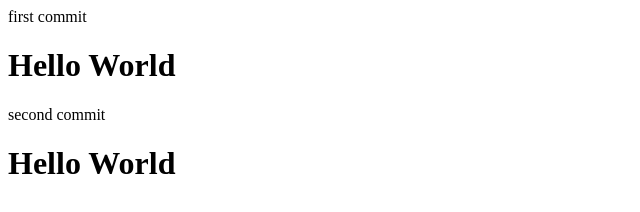
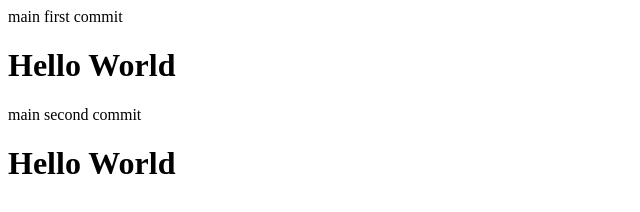
Before and after one commit to jzunoi/HelloWorld1, a plain HTML site: page index.html in a window 1280 px wide. Shown: the full height of the page, 0-640 px from the left. Drawn offline with Linux system fonts and the light colour scheme.

Commit message:
first commit

```diff
--- a/index.html
+++ b/index.html
@@ -4,10 +4,10 @@
     </head>
 
     <body>
-        first commit
+        main first commit
         <h1>Hello World</h1>
 
-        second commit
+        main second commit
         <h1>Hello World</h1>
     </body>
 </html>
```
